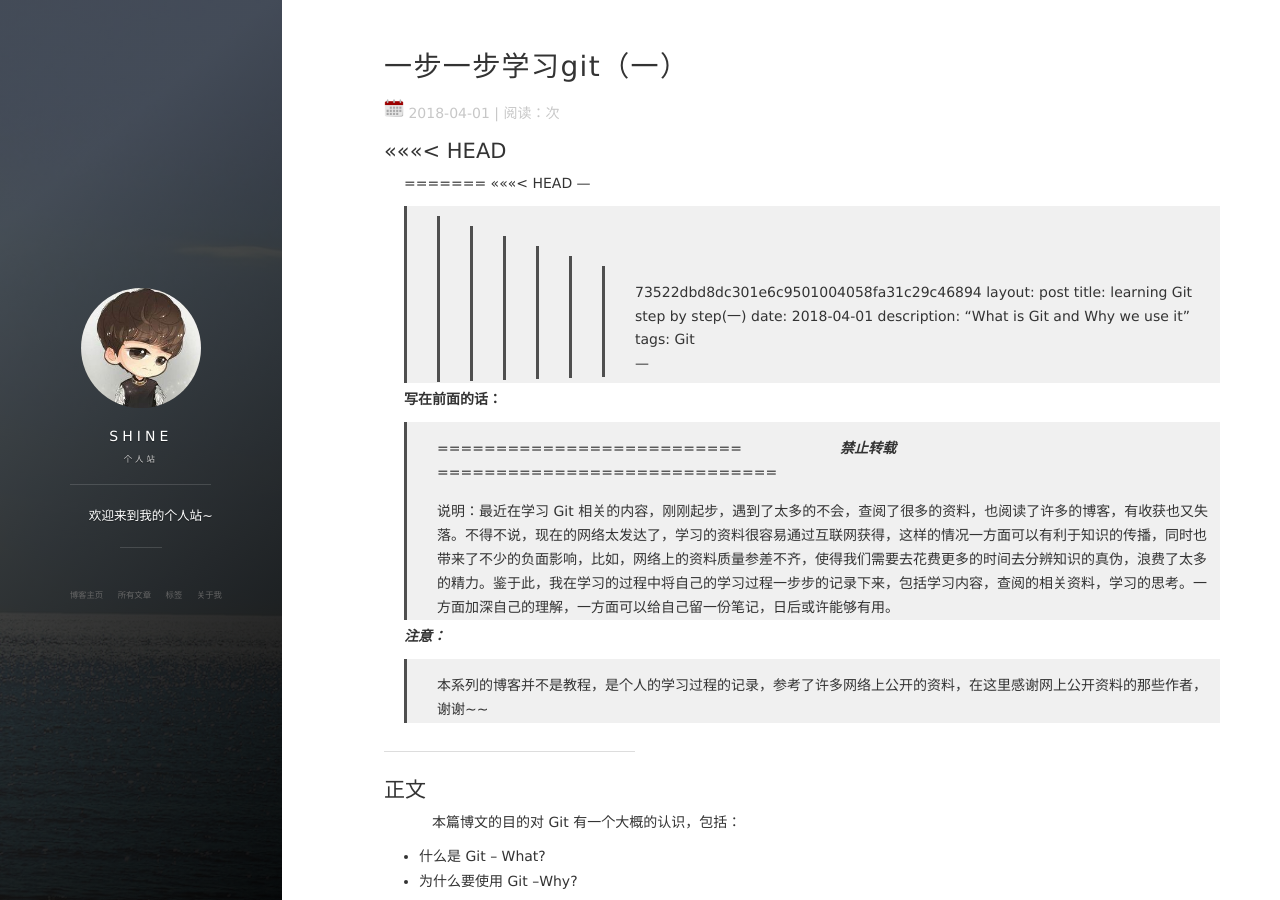
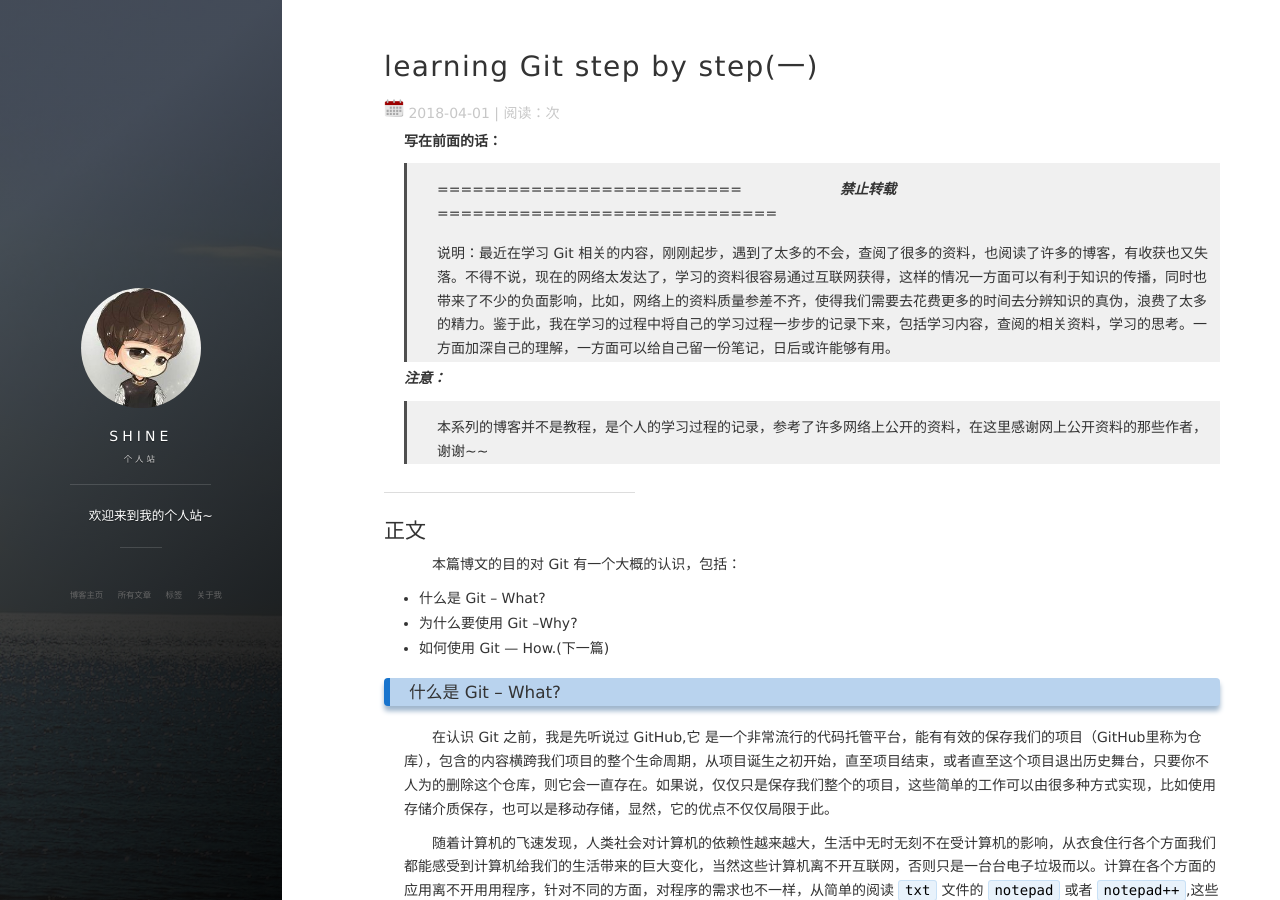
Before and after one commit to LabroShine/LabroShine.github.io, a Jekyll site: the page built from _posts/2018-04-01-一步一步学习Git（一）.md, in a window 1280 px wide and 900 px high. Built offline with Jekyll 4.4.1, drawn with Linux system fonts in a browser that asks for light colours; nearby versions of some CDN libraries; our own code applies the rules of GitHub Pages for plain Markdown files; comment, search, counter and statistics services are not loaded.

Commit message:
Modify format

```diff
--- a/_posts/2018-04-01-一步一步学习Git（一）.md
+++ b/_posts/2018-04-01-一步一步学习Git（一）.md
@@ -1,9 +1,4 @@
-<<<<<<< HEAD
 ---
-=======
-<<<<<<< HEAD
-﻿---
->>>>>>> 73522dbd8dc301e6c9501004058fa31c29c46894
 layout: post
 title: learning Git step by step(一)
 date: 2018-04-01
```
